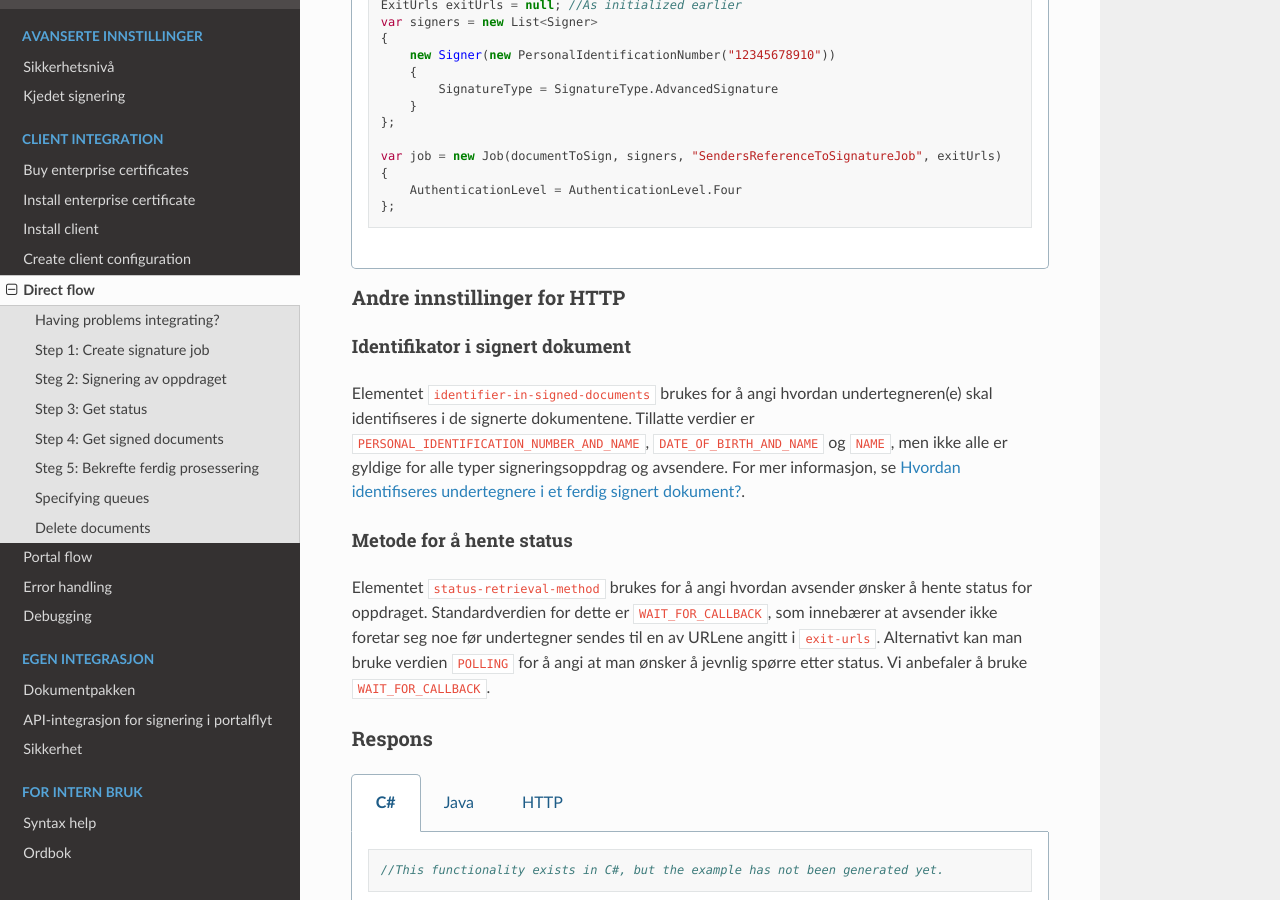
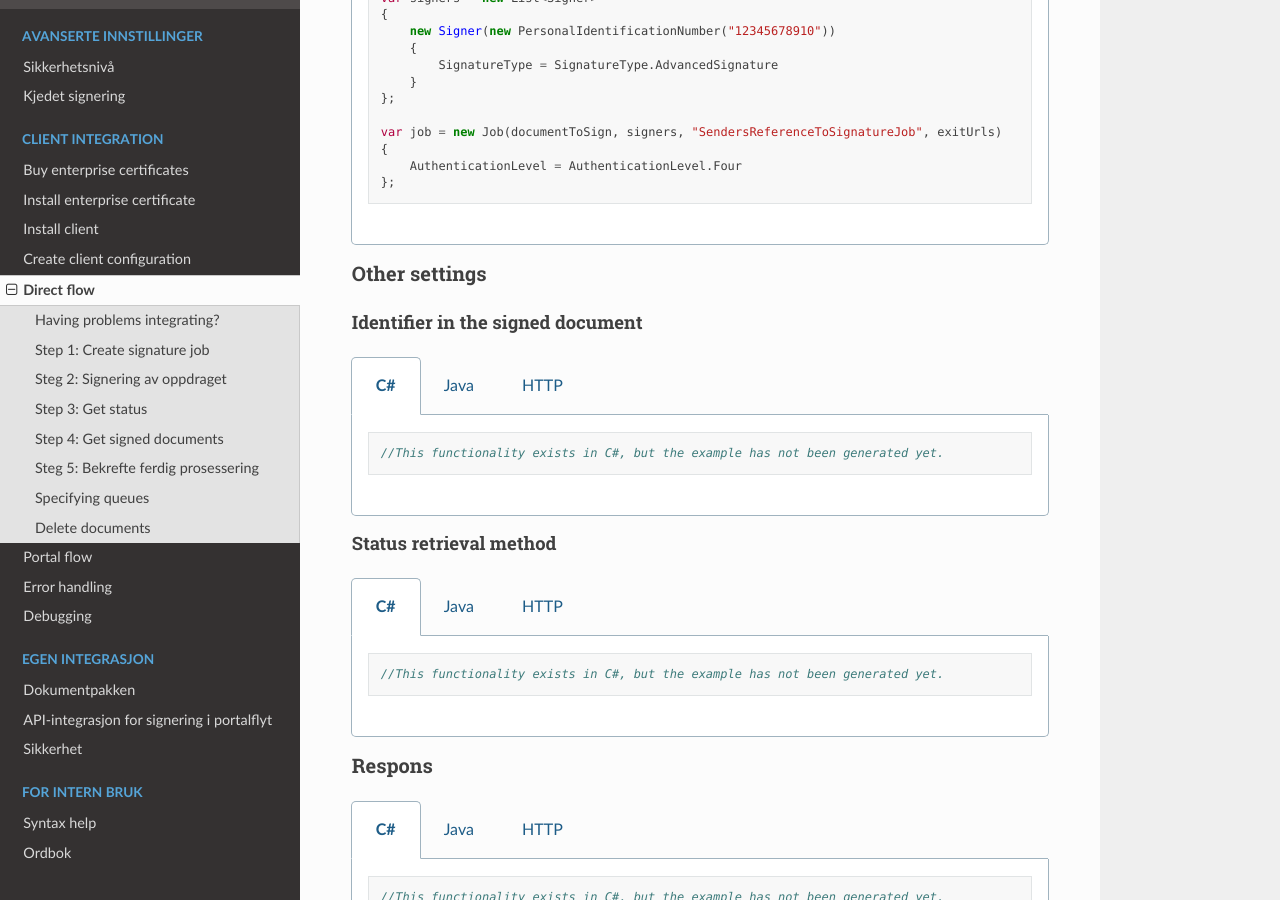
Before and after one commit to ramonarellano/signering-docs, a Sphinx documentation site: the page built from source/client-integration/direct-flow.rst, in a window 1280 px wide and 900 px high, scrolled down 1980 px. Built offline with Sphinx 7.4.7 and the Read the Docs theme 2.0.0, drawn with Linux system fonts in a browser that asks for light colours; some of the changed text lies outside the part shown.

Commit message:
Oversatt til respons ved laging av oppdrag

```diff
--- a/source/client-integration/direct-flow.rst
+++ b/source/client-integration/direct-flow.rst
@@ -9,7 +9,7 @@
 
 |direkteflytskjema|
 
-**Flow chart for signing in direct flow:** *The chart shows that a signer is sent to the signature portal from the senders website and completes the signing process. The sender gets the status, gets the signed document and confirms processing of the job. Full lines show user flow and broken lines shows API-calls.
+**Flow chart for signing in direct flow:** *The chart shows that a signer is sent to the signature portal from the senders website and completes the signing process. The sender gets the status, gets the signed document and confirms processing of the job. Full lines show user flow and broken lines shows API-calls*.
 
 Having problems integrating?
 ==============================
@@ -174,20 +174,51 @@
         This functionality exists with integration via HTTP, but the example has not been generated yet.
 
 
+Other settings
+----------------
 
-Andre innstillinger for HTTP
------------------------------
+Identifier in the signed document
+^^^^^^^^^^^^^^^^^^^^^^^^^^^^^^^^^^^
+..  tabs::
+
+    ..  group-tab:: C#
+
+        ..  code-block:: c#
+
+            //This functionality exists in C#, but the example has not been generated yet.
+
+    ..  group-tab:: Java
+
+        ..  code-block:: java
+
+            //This functionality exists in Java, but the example has not been generated yet.
+
+    ..  group-tab:: HTTP
+
+        The element ``identifier-in-signed-documents`` is used to specify how the signer(s) are to be identified in the signed documents. Allowed values are ``PERSONAL_IDENTIFICATION_NUMBER_AND_NAME``, ``DATE_OF_BIRTH_AND_NAME`` and ``NAME``. Please note that applicable values may be restricted by the type of signature job and sender. For more information, see :ref:`identifisereUndertegnere`.
+
+Status retrieval method
+^^^^^^^^^^^^^^^^^^^^^^^^^
+
+..  tabs::
+
+    ..  group-tab:: C#
+
+        ..  code-block:: c#
+
+            //This functionality exists in C#, but the example has not been generated yet.
+
+    ..  group-tab:: Java
+
+        ..  code-block:: java
+
+            //This functionality exists in Java, but the example has not been generated yet.
+
+    ..  group-tab:: HTTP
+
+        The element ``status-retrieval-method`` is used to set how the sender wishes to get status updates for the signature job. ``WAIT_FOR_CALLBACK`` is the standard value, and means that the sender waits until a signer is sent to one of the URLs given by the element ``exit-urls`` before acting accordingly. The alternative is to use ``POLLING`` to specify regular polling to fetch status updates. We recommend using ``WAIT_FOR_CALLBACK``.
 
 
-Identifikator i signert dokument
-^^^^^^^^^^^^^^^^^^^^^^^^^^^^^^^^^^
-
-Elementet ``identifier-in-signed-documents`` brukes for å angi hvordan undertegneren(e) skal identifiseres i de signerte dokumentene. Tillatte verdier er ``PERSONAL_IDENTIFICATION_NUMBER_AND_NAME``, ``DATE_OF_BIRTH_AND_NAME`` og ``NAME``, men ikke alle er gyldige for alle typer signeringsoppdrag og avsendere. For mer informasjon, se :ref:`identifisereUndertegnere`.
-
-Metode for å hente status
-^^^^^^^^^^^^^^^^^^^^^^^^^^^
-
-Elementet ``status-retrieval-method`` brukes for å angi hvordan avsender ønsker å hente status for oppdraget. Standardverdien for dette er ``WAIT_FOR_CALLBACK``, som innebærer at avsender ikke foretar seg noe før undertegner sendes til en av URLene angitt i ``exit-urls``. Alternativt kan man bruke verdien ``POLLING`` for å angi at man ønsker å jevnlig spørre etter status. Vi anbefaler å bruke ``WAIT_FOR_CALLBACK``.
 
 Respons
 --------
```
